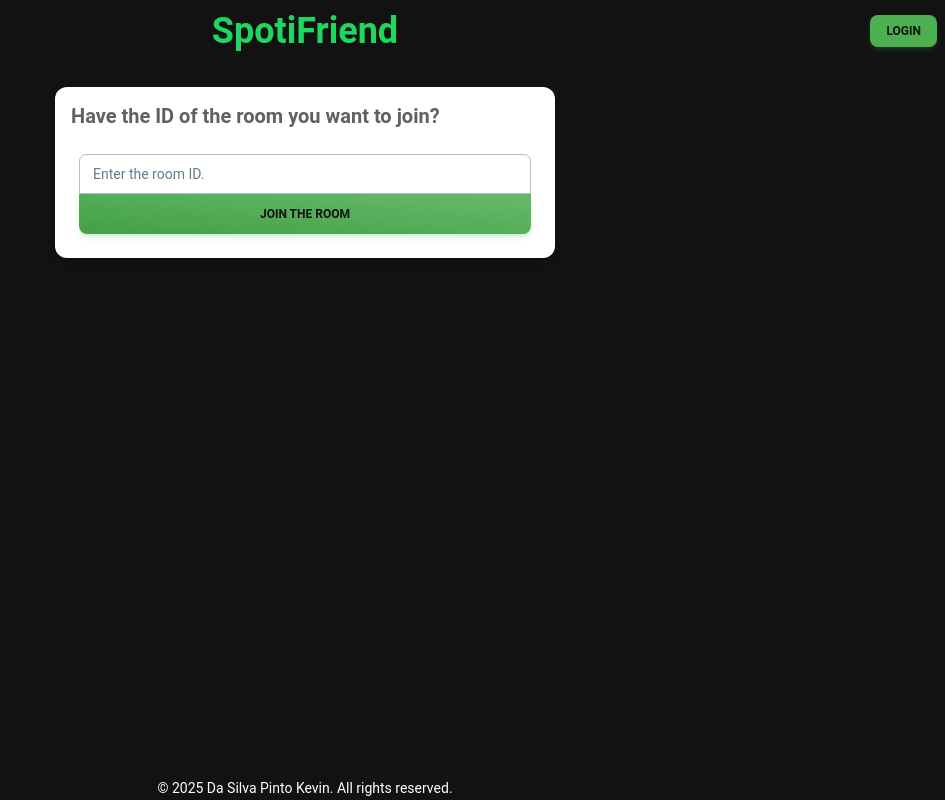
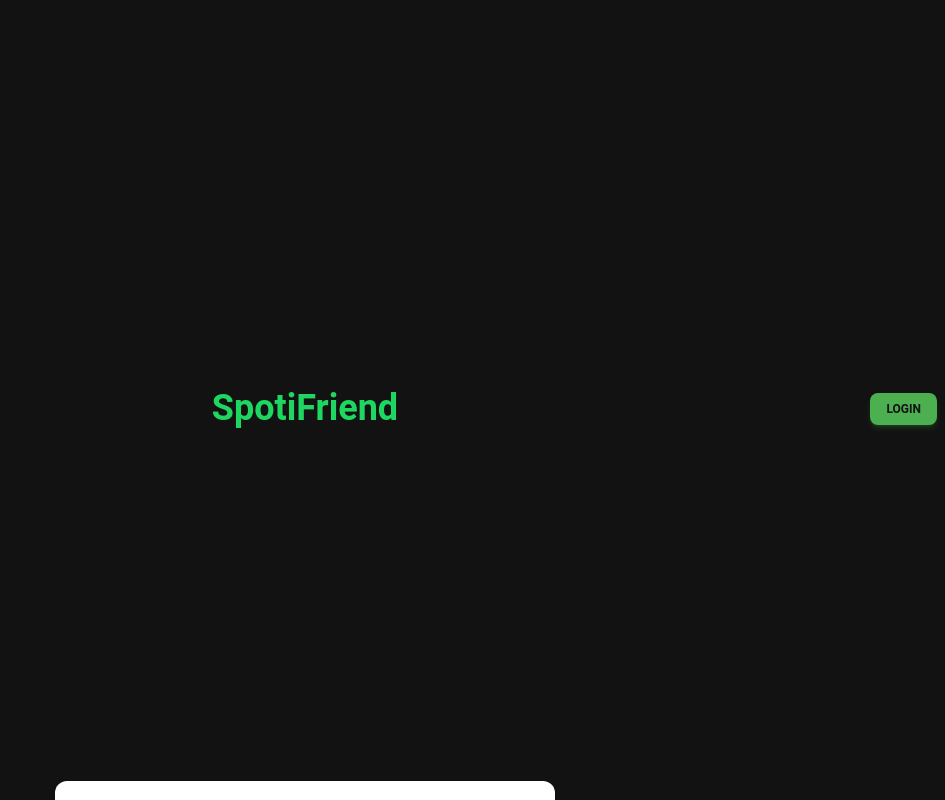
Before and after one commit to NamelessProj/SpotiFriend-frontend, a React (Vite) app: page / in a window 1280 px wide. Shown: the top 800 px of the page, without its empty margins (335-1280 px from the left). Built offline with nearby package versions, Linux system fonts and the light colour scheme.

Commit message:
Adding the ToastContainer

```diff
--- a/src/components/Layout.jsx
+++ b/src/components/Layout.jsx
@@ -1,10 +1,12 @@
 import {Outlet} from "react-router-dom";
 import Footer from "./Footer.jsx";
 import Header from "./Header.jsx";
+import {ToastContainer} from "react-toastify";
 
 const Layout = () => {
     return (
         <div className="grid grid-rows-app min-h-[100svh] bg-primary-black">
+            <ToastContainer theme="dark" />
             <Header />
             <Outlet />
             <Footer />
```
